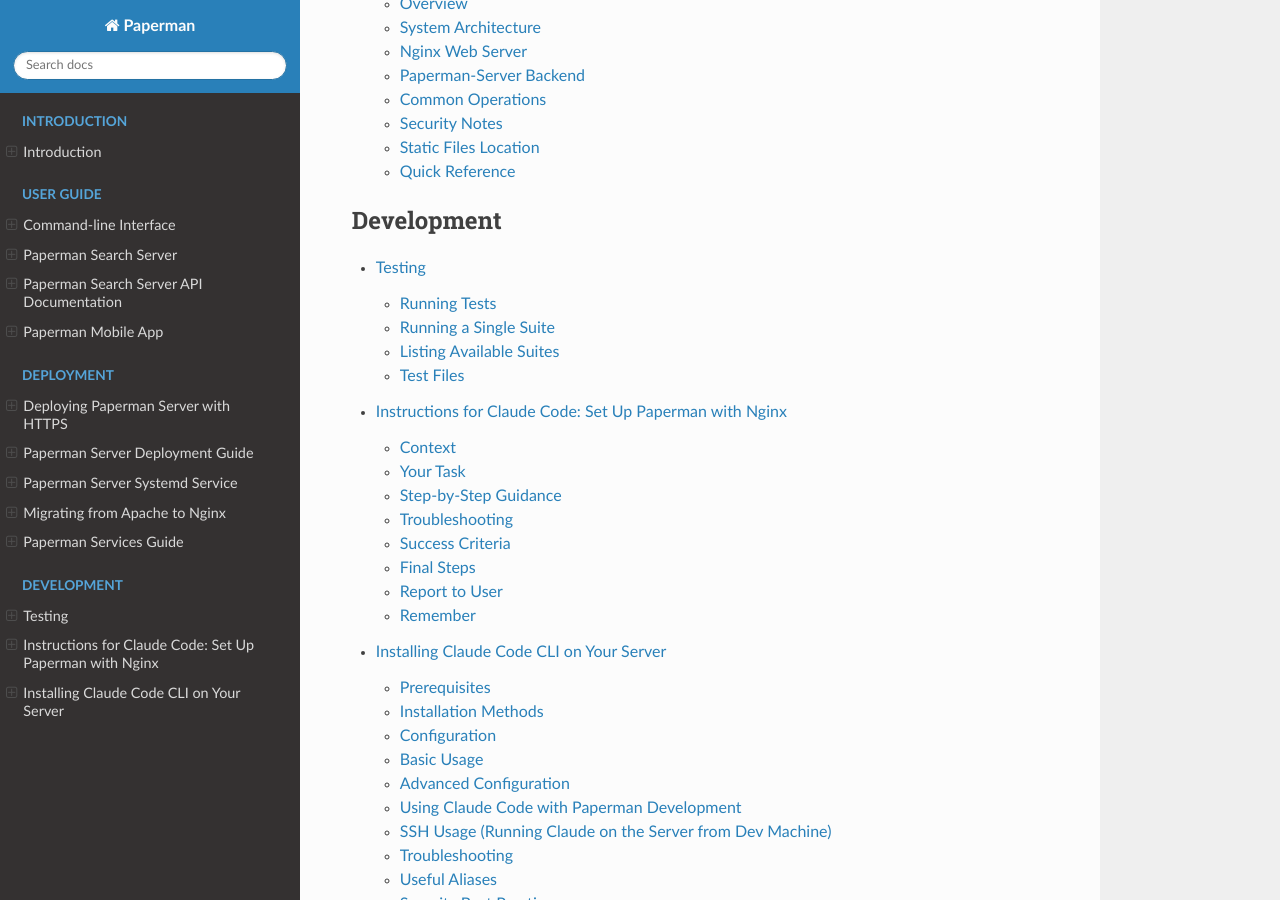
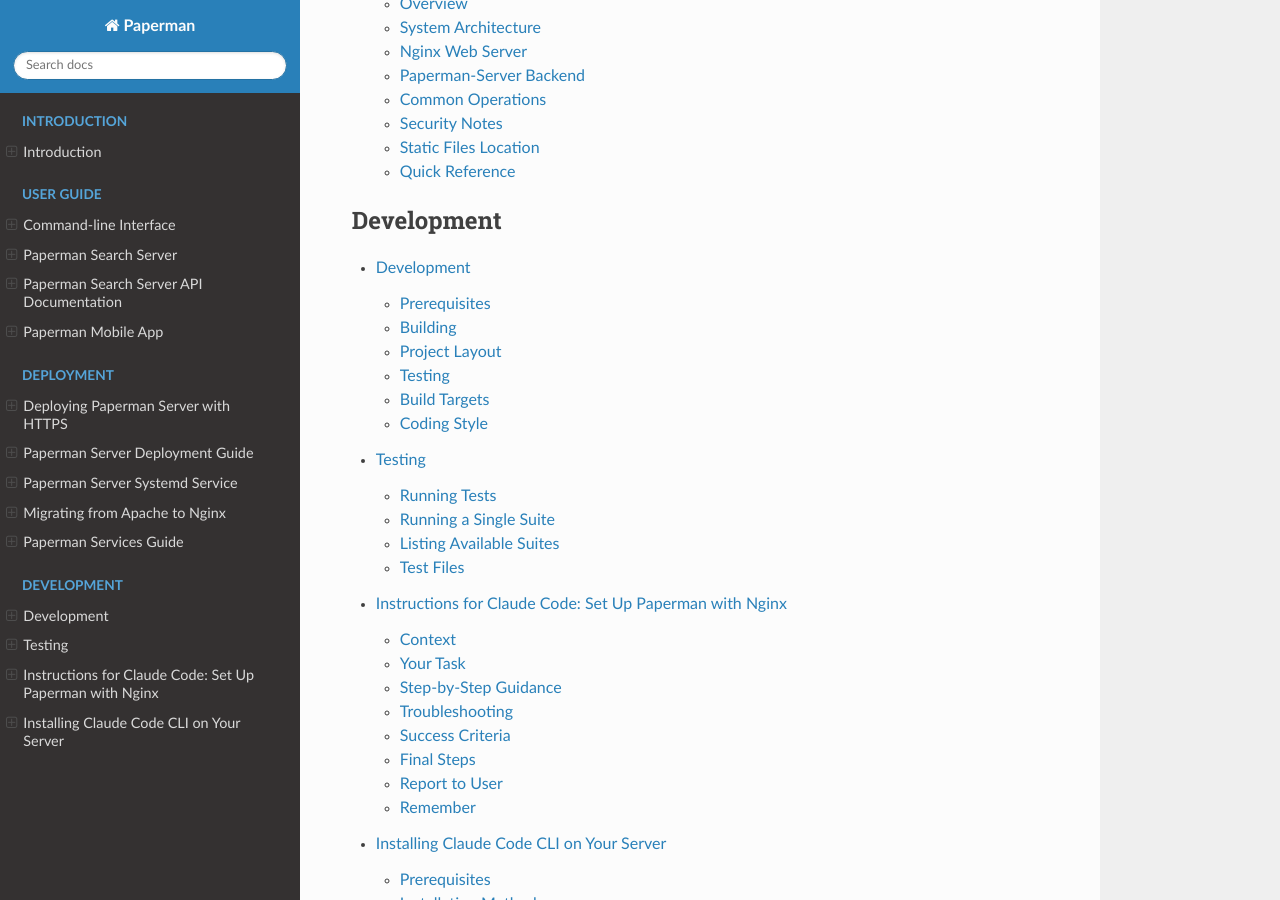
Before and after one commit to sjg20/paperman, a Sphinx documentation site: the page built from doc/index.rst, in a window 1280 px wide and 900 px high, scrolled down 3399 px. Built offline with Sphinx 7.4.7 and the Read the Docs theme 3.1.0, drawn with Linux system fonts in a browser that asks for light colours; some of the changed lines change nothing that is shown.

Commit message:
doc: Add development guide
Add doc/develop.rst covering prerequisites, building from source,
project layout with key source files, build targets, and coding style
conventions. Link to the existing testing.rst for test details.

Co-developed-by: Claude Opus 4.6 <noreply@anthropic.com>

```diff
--- /dev/null
+++ b/doc/develop.rst
@@ -0,0 +1,124 @@
+Development
+===========
+
+This guide covers building paperman from source and working on the codebase.
+
+Prerequisites
+-------------
+
+Install the required development libraries:
+
+.. code:: bash
+
+   sudo apt-get install -y \
+     build-essential qt5-qmake qtbase5-dev libqt5sql5-sqlite \
+     libpoppler-qt5-dev libpodofo-dev libtiff-dev libjpeg-dev \
+     libsane-dev zlib1g-dev
+
+For the documentation you also need Sphinx:
+
+.. code:: bash
+
+   sudo apt-get install -y python3-sphinx python3-sphinx-rtd-theme
+
+Building
+--------
+
+Generate the qmake Makefile and build:
+
+.. code:: bash
+
+   qmake "CONFIG+=test" paperman.pro
+   make
+
+The ``CONFIG+=test`` flag compiles in the built-in test suites.  Without it
+the ``-t`` option is not available.
+
+The top-level ``GNUmakefile`` wraps the qmake-generated ``Makefile`` and adds
+extra targets.  GNU make picks it up automatically, so a plain ``make`` in the
+project root builds everything including the server, Flutter app and Sphinx
+documentation.  Run ``make help`` to list all targets.
+
+Project Layout
+--------------
+
+::
+
+   *.cpp / *.h           Desktop app sources (Qt Widgets)
+   qi/                   Scanner interface widgets
+   test/                 Test sources and generated test data
+   scripts/              Helper scripts (test-file generation, etc.)
+   doc/                  Sphinx documentation
+   app/                  Flutter mobile app
+   paperman.pro          Qt project file (desktop app)
+   paperman-server.pro   Qt project file (search server)
+   GNUmakefile           Top-level build wrapper
+
+Key Source Files
+~~~~~~~~~~~~~~~~
+
+``desktopmodel.cpp``
+   Central model that manages the stack/page tree shown in the GUI.
+
+``file.cpp``, ``filemax.cpp``, ``filepdf.cpp``, ``filejpeg.cpp``
+   File-format backends.  ``File`` is the abstract base; the subclasses
+   handle .max, .pdf and .jpg respectively.
+
+``dirmodel.cpp``
+   Directory tree model for the left-hand panel.
+
+``desktopundo.cpp``, ``dmop.cpp``, ``dmuserop.cpp``
+   Undo/redo framework and desktop-model operations.
+
+``searchserver.cpp``
+   Embedded HTTP server for the REST API.
+
+``searchindex.cpp``
+   SQLite FTS5 index used by the search server.
+
+Testing
+-------
+
+See :doc:`testing` for full details on running and writing tests.
+
+Quick reference:
+
+.. code:: bash
+
+   # Run all suites
+   QT_QPA_PLATFORM=offscreen ./paperman -t
+
+   # Run a single suite
+   QT_QPA_PLATFORM=offscreen ./paperman -t TestOps
+
+   # List available suites
+   ./paperman -t list
+
+   # Generate test files (also done automatically by 'make test')
+   make test-setup
+
+Test suites live in ``test/`` and are registered in ``test/suite.cpp``.  Each
+suite is a ``QObject`` subclass using the Qt Test framework (``QCOMPARE``,
+``QVERIFY``, etc.).  Test data files are generated at build time by
+``scripts/make_test_files.py`` and are not tracked in git.
+
+Build Targets
+-------------
+
+The most useful targets during development:
+
+.. code:: bash
+
+   make paperman          # Build the desktop app only
+   make test              # Build and run all tests (includes test-setup)
+   make test-setup        # Generate test files without running tests
+   make docs              # Build the Sphinx documentation
+   make clean             # Remove all build artefacts
+
+Coding Style
+------------
+
+- C++ sources use Qt naming conventions (camelCase for methods, CamelCase
+  for classes)
+- Indentation is 3 spaces in most files
+- Commit messages use present/imperative tense and British spelling
--- a/doc/index.rst
+++ b/doc/index.rst
@@ -32,6 +32,7 @@
    :maxdepth: 2
    :caption: Development
 
+   develop
    testing
    claude-setup-nginx
    install-claude
```
